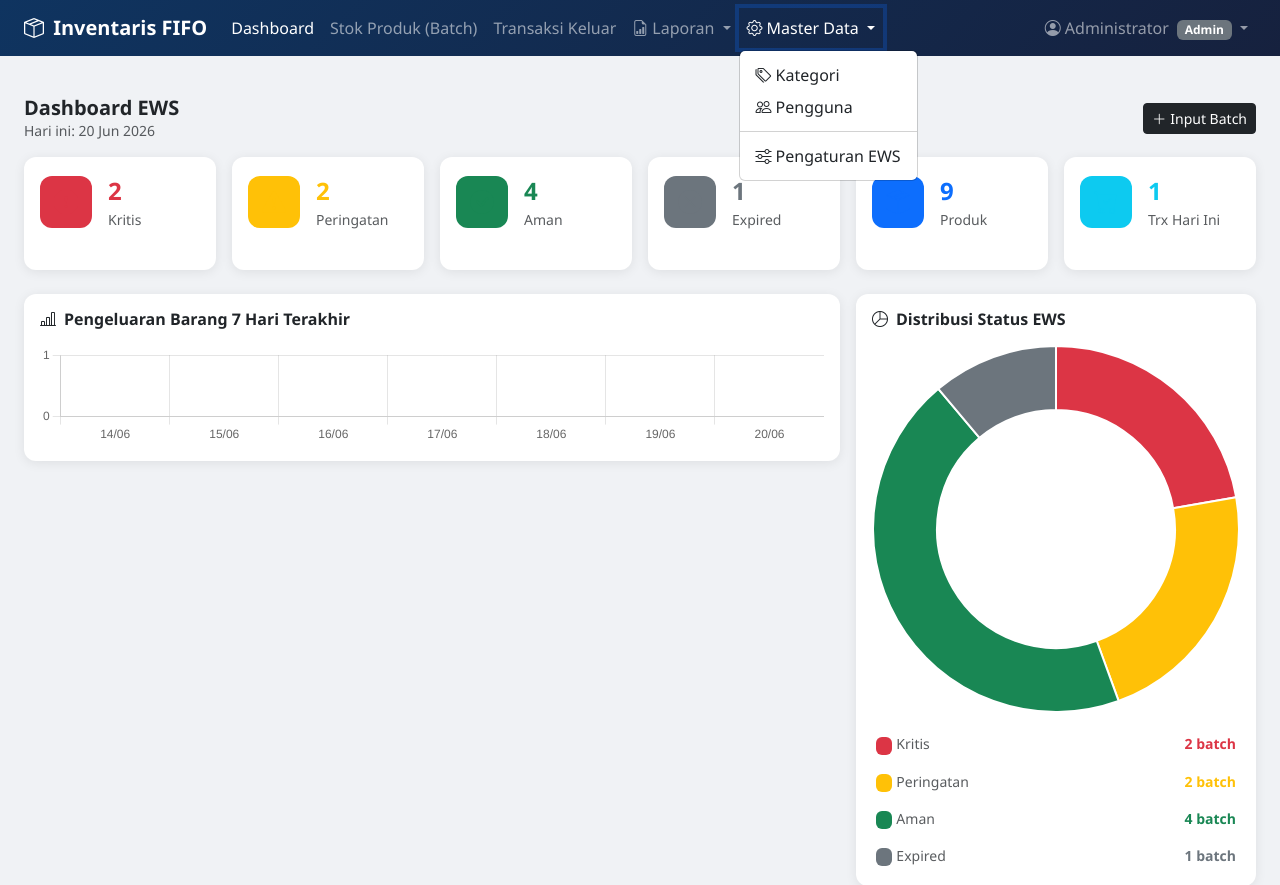
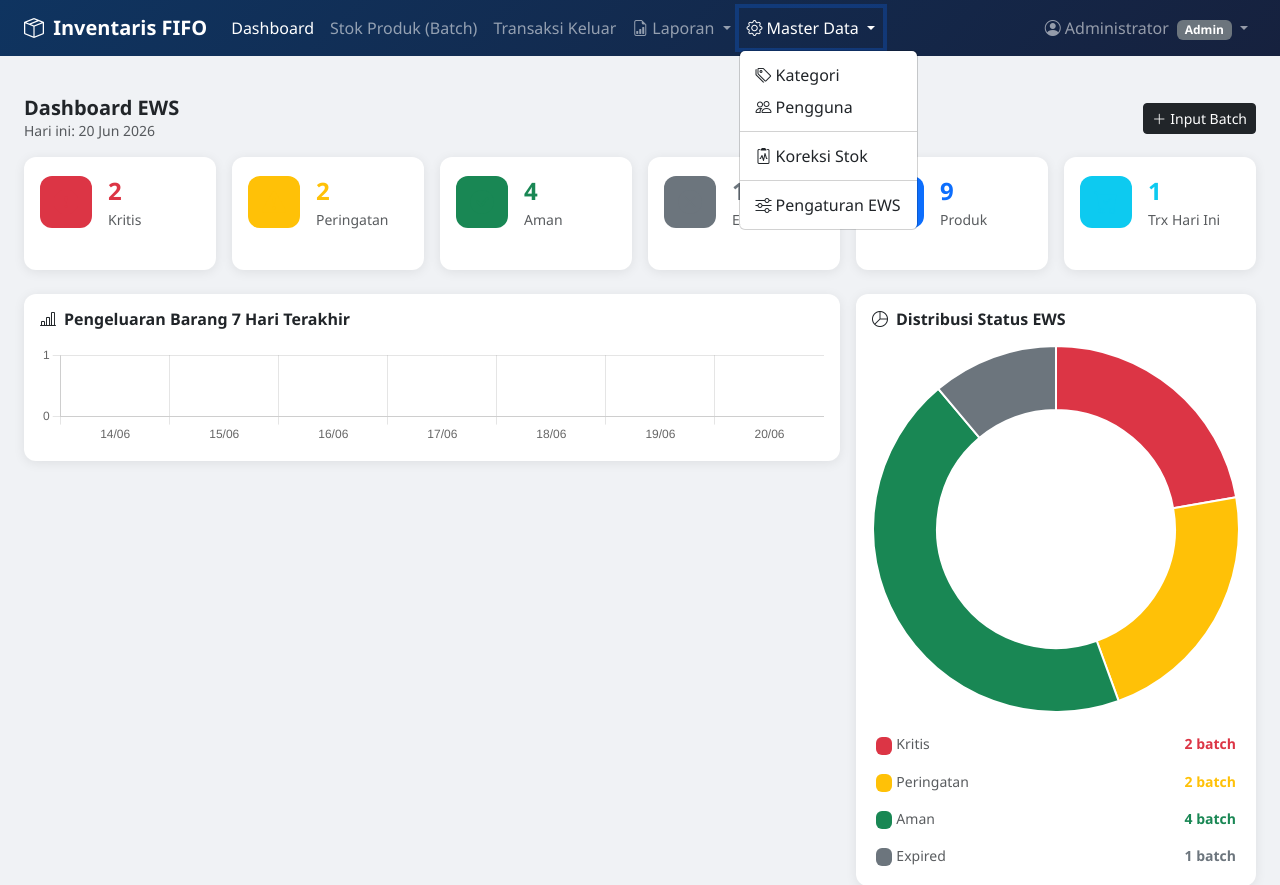
Before and after one commit to Favyrahma/inventaris-fifo, a PHP site: page /indeks.php in a window 1280 px wide, after a click on "Master Data". Shown: the top 885 px of the page. Run offline with PHP 8.4, Linux system fonts and the light colour scheme; a user stored in the database is signed in; data comes from the database, SQL or seed files in the repository.

Commit message:
update navbar

```diff
--- a/includes/navbar.php
+++ b/includes/navbar.php
@@ -76,6 +76,8 @@
                         <ul class="dropdown-menu">
                             <li><a class="dropdown-item <?= nav_active('kategori.php',$current) ?>" href="kategori.php"><i class="bi bi-tags me-1"></i>Kategori</a></li>
                             <li><a class="dropdown-item <?= nav_active('users.php',$current) ?>" href="users.php"><i class="bi bi-people me-1"></i>Pengguna</a></li>
+                            <li><hr class="dropdown-divider"></li>
+                            <li><a class="dropdown-item <?= nav_active('koreksi_stok.php',$current) ?>" href="koreksi_stok.php"><i class="bi bi-clipboard2-pulse me-1"></i>Koreksi Stok</a></li>
                             <li><hr class="dropdown-divider"></li>
                             <li><a class="dropdown-item <?= nav_active('setting.php',$current) ?>" href="setting.php"><i class="bi bi-sliders me-1"></i>Pengaturan EWS</a></li>
                         </ul>
```
